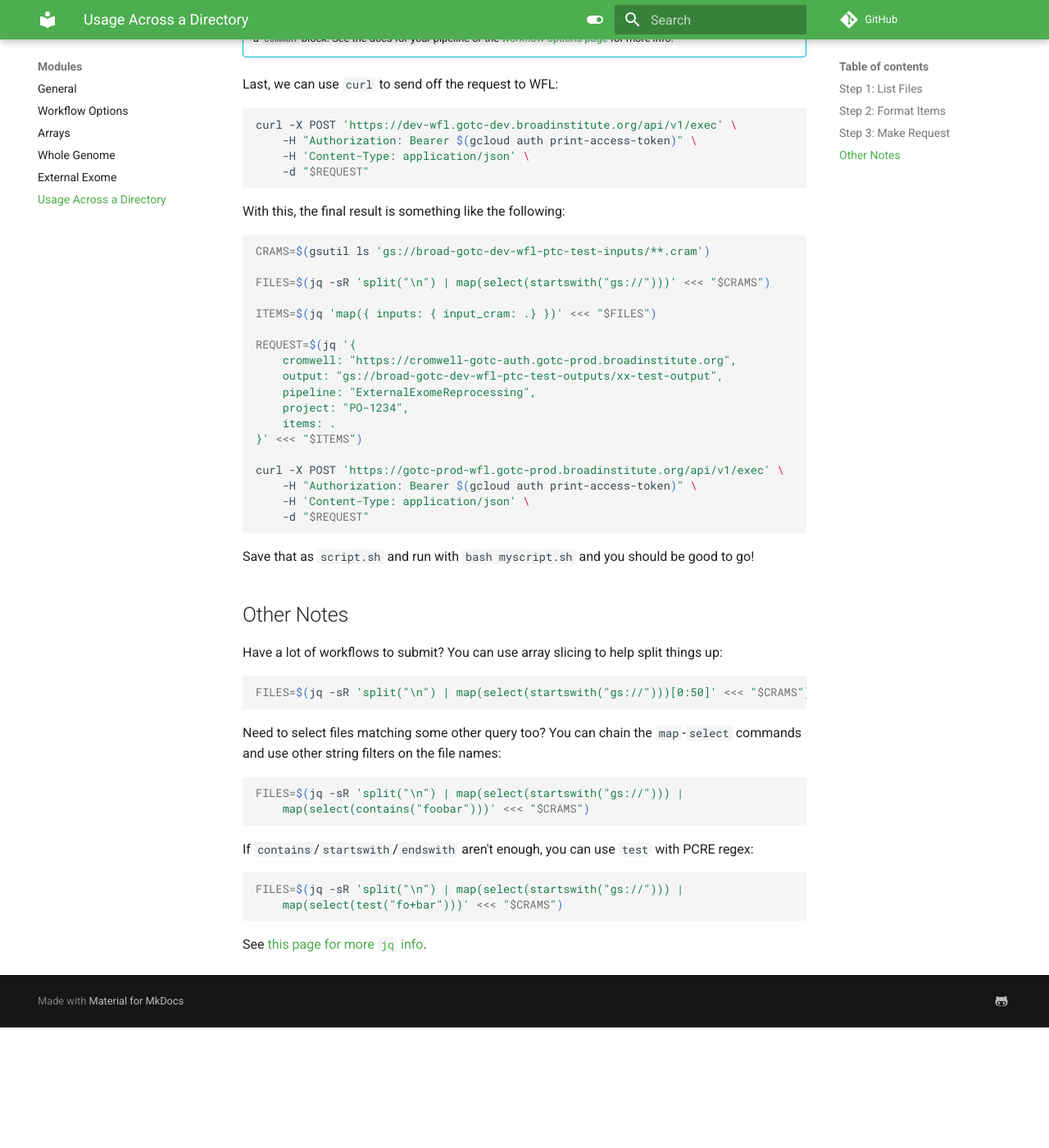
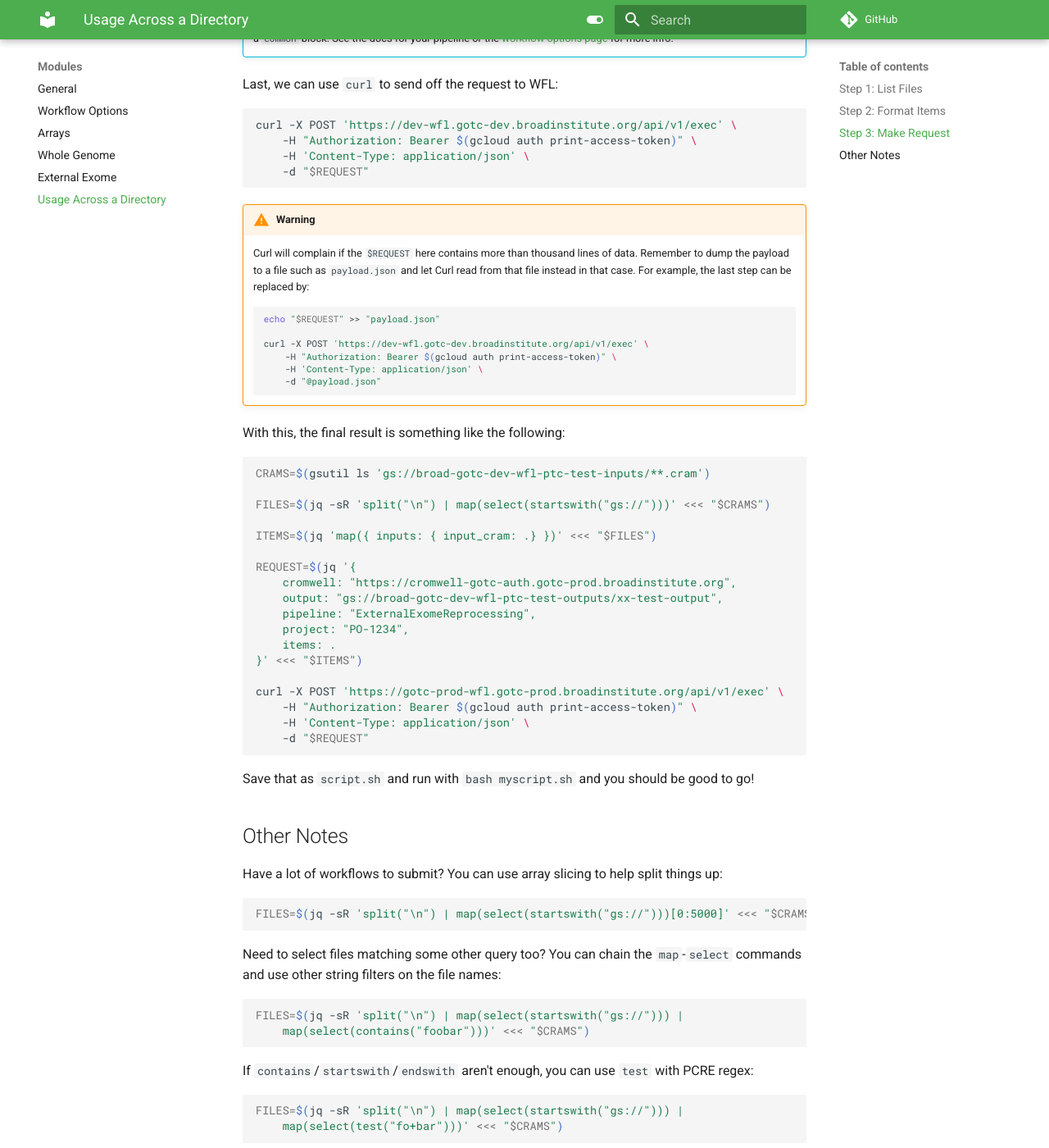
Before and after one commit to broadinstitute/wfl, an MkDocs documentation site: the page built from docs/md/directory-usage.md, in a window 1280 px wide and 1400 px high, scrolled down 1808 px. Shown: the whole window at 82% size. Built offline with MkDocs 1.6.1 and Material for MkDocs 9.7.7, drawn with Linux system fonts in a browser that asks for light colours; comment, search, counter and statistics services are not loaded; before the commit the page ends 3061 px from its top, so only the background shows below that.

Commit message:
Update docs about curl-ing large content of data.

````diff
--- a/docs/md/directory-usage.md
+++ b/docs/md/directory-usage.md
@@ -91,6 +91,22 @@ curl -X POST 'https://dev-wfl.gotc-dev.broadinstitute.org/api/v1/exec' \
     -d "$REQUEST"
 ```
 
+!!! warning
+    Curl will complain if the `$REQUEST` here contains more than thousand
+    lines of data. Remember to dump the payload to a file such as
+    `payload.json` and let Curl read from that file instead in that case.
+    For example, the last step can be replaced by:
+
+    ```bash
+
+    echo "$REQUEST" >> "payload.json"
+
+    curl -X POST 'https://dev-wfl.gotc-dev.broadinstitute.org/api/v1/exec' \
+        -H "Authorization: Bearer $(gcloud auth print-access-token)" \
+        -H 'Content-Type: application/json' \
+        -d "@payload.json"
+    ```
+
 With this, the final result is something like the following:
 
 ```bash
@@ -118,11 +134,12 @@ Save that as `script.sh` and run with `bash myscript.sh` and you should be good
 to go!
 
 ## Other Notes
+
 Have a lot of workflows to submit? You can use array slicing to help split
 things up:
 
 ```bash
-FILES=$(jq -sR 'split("\n") | map(select(startswith("gs://")))[0:50]' <<< "$CRAMS")
+FILES=$(jq -sR 'split("\n") | map(select(startswith("gs://")))[0:5000]' <<< "$CRAMS")
 ```
 
 Need to select files matching some other query too? You can chain the
````
